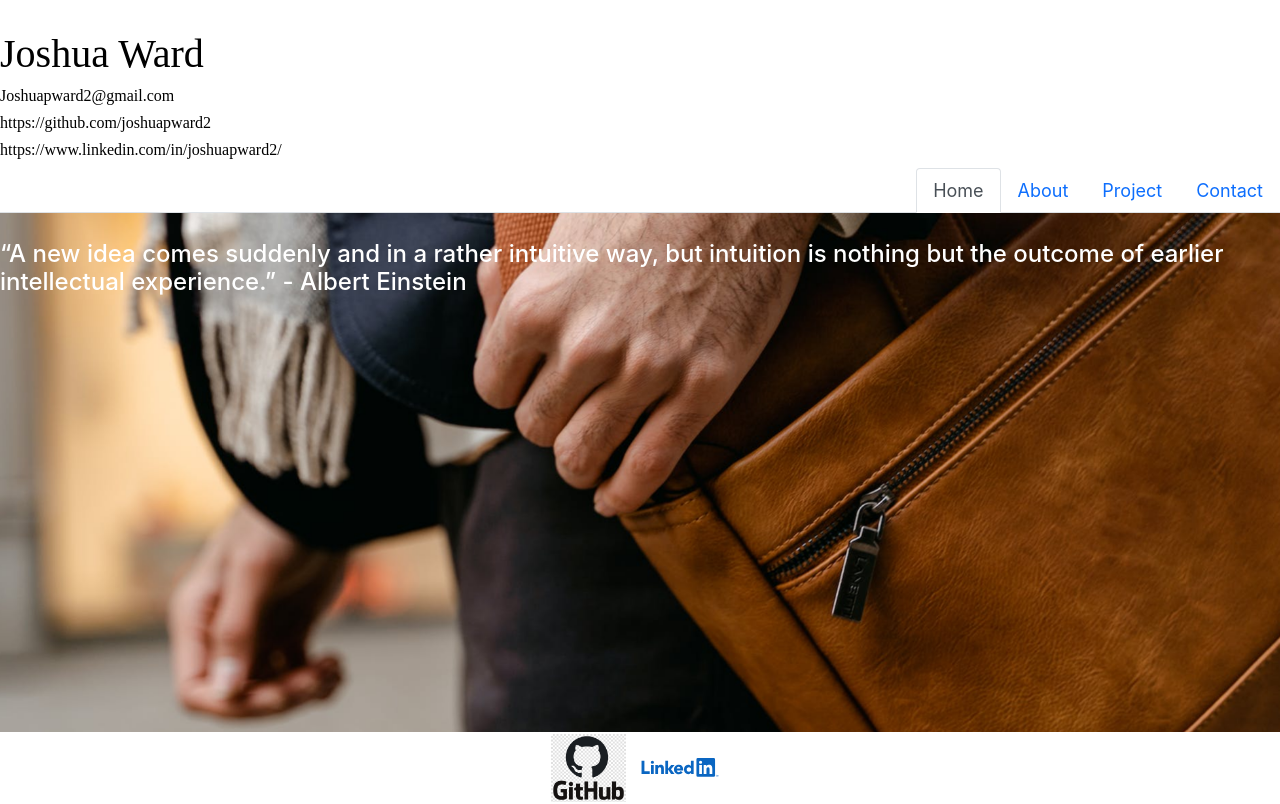
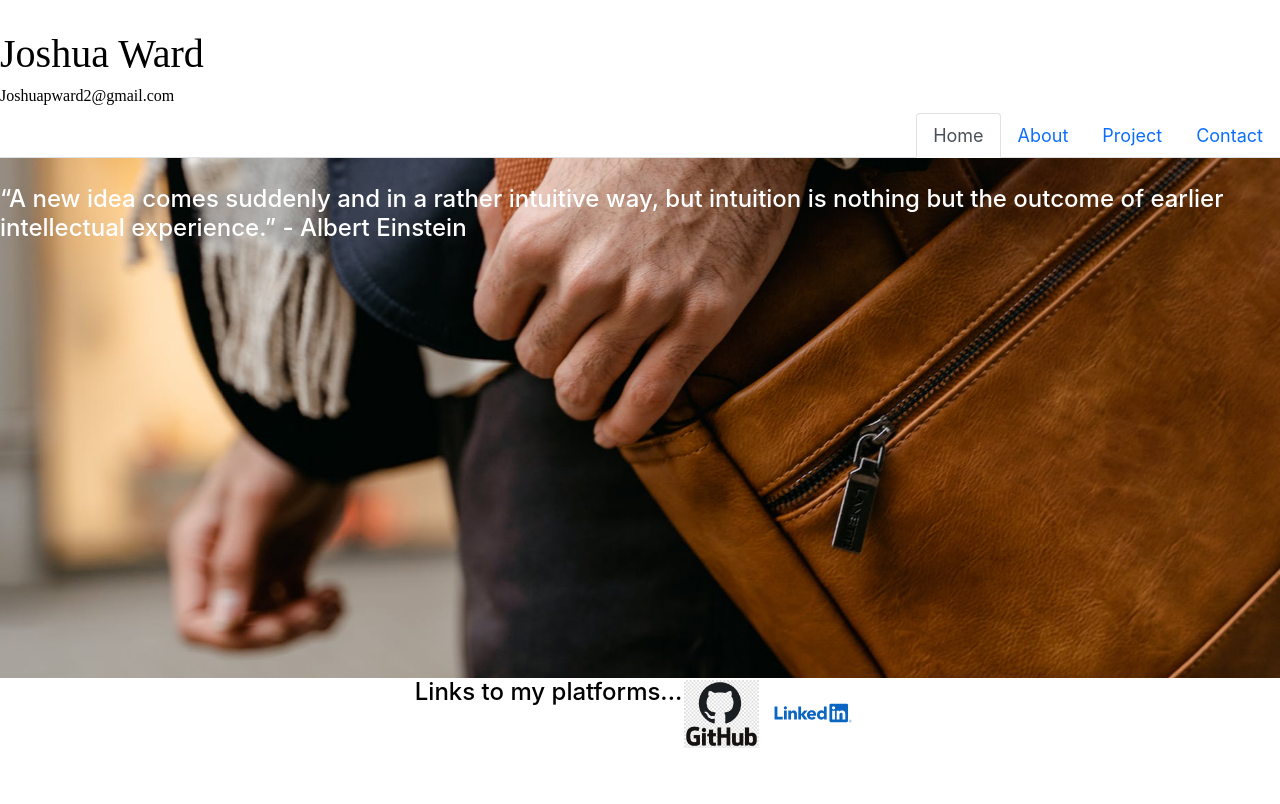
Before and after one commit to joshuapward2/My-Profile-Page, a React (Create React App) app: page / in a window 1280 px wide. Built offline with nearby package versions, Linux system fonts and the light colour scheme.

Commit message:
fixed bugs and updateing gh pages

```diff
--- a/src/components/Footer/index.js
+++ b/src/components/Footer/index.js
@@ -6,6 +6,8 @@ import './style.css'
 function Footer() {
     return (
   <div className="footerDiv">
+    <h4 className="footerHeader">Links to my platforms...</h4>
+    <br></br>
 
   <a href="https://github.com/joshuapward2/"> <img className="gitHubLogo" src={footerImage} alt="logo"/></a>
   <a href="https://www.linkedin.com/in/joshuapward2/"><img className="LinkedinLogoImg" src={LinkedLink} alt="logo"/> </a>
--- a/src/components/Footer/style.css
+++ b/src/components/Footer/style.css
@@ -14,3 +14,8 @@
     margin: 2px;
     max-width: 100px;
 }
+.footerHeader{
+    display: flex;
+    color: black;
+    text-align: center;
+}
--- a/src/components/Header/index.js
+++ b/src/components/Header/index.js
@@ -8,10 +8,6 @@ function Header() {
   <div className="headerDiv">
   <h1 className="headerText">Joshua Ward</h1>
   <h6 className="headerText">Joshuapward2@gmail.com</h6>
-  <h6 className="headerText"> https://github.com/joshuapward2</h6>
-  <h6 className="headerText">https://www.linkedin.com/in/joshuapward2/</h6>
-
-
   </div>
 
     )
--- a/src/components/pages/Project.js
+++ b/src/components/pages/Project.js
@@ -31,7 +31,7 @@ const projects = [{
 
   "id": "4",
   "title":"MySql Database employee tracker",
-  "Deployedlink":"",
+  "Deployedlink":"https://github.com/joshuapward2/employee-tracker",
   "GitHubLink":"https://github.com/joshuapward2/employee-tracker",
   "image":"jsbg.png"
 
@@ -39,7 +39,7 @@ const projects = [{
 
   "id": "5",
   "title":"MongoDB Social media API",
-  "Deployedlink":"",
+  "Deployedlink":"https://github.com/joshuapward2/social-network-api",
   "GitHubLink":"https://github.com/joshuapward2/social-network-api",
   "image":"jsbg.png"
 
@@ -47,7 +47,7 @@ const projects = [{
 
   "id": "6",
   "title":"Object relational mapping employee tracker",
-  "Deployedlink":"",
+  "Deployedlink":"https://github.com/joshuapward2/employee-tracker",
   "GitHubLink":"https://github.com/joshuapward2/employee-tracker",
   "image":"sequelizebg.png"
 
@@ -74,6 +74,8 @@ function Project() {
 
       <img className="cardImage" src={`${process.env.PUBLIC_URL}/images/${project.image}`} alt="project"/>
       <a href={project.Deployedlink}>Link to site</a>
+
+
       </div>
        </div>
         </div>
```
